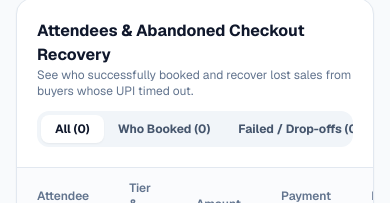
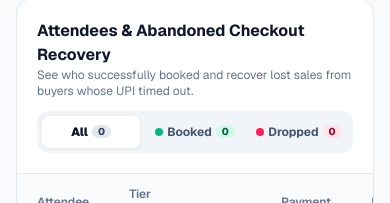
Before and after one commit to sceneoin-ux/sceneo, a Next.js app: page /organizer/1 in a window 390 px wide. Shown: the part 990-1193 px from the top of the page. Built offline with nearby package versions, Linux system fonts and the light colour scheme; no server answers; the database is empty.

Commit message:
Add files via upload

```diff
--- a/app/admin/page.tsx
+++ b/app/admin/page.tsx
@@ -404,23 +404,69 @@ export default function PlatformOwnerDashboard() {
 
         </div>
 
-        {/* ────────────────── NAVIGATION TABS (Mobile Scrollable) ────────────────── */}
-        <div className="flex border-b border-slate-200 text-sm font-semibold text-slate-500 overflow-x-auto no-scrollbar whitespace-nowrap gap-1">
+        {/* ────────────────── NAVIGATION TABS (Zero Horizontal Scroll) ────────────────── */}
+
+        {/* Mobile View: Equal-Width 3-Column Segmented Control */}
+        <div className="sm:hidden mb-4">
+          <div className="grid grid-cols-3 gap-1 rounded-2xl bg-slate-100 p-1.5 text-xs font-bold shadow-inner">
+            <button
+              type="button"
+              onClick={() => setActiveTab("overview")}
+              className={`flex flex-col items-center justify-center py-2 px-1 rounded-xl transition text-center cursor-pointer ${
+                activeTab === "overview"
+                  ? "bg-white text-slate-900 shadow-xs font-black border border-slate-200/60"
+                  : "text-slate-600 hover:text-slate-900"
+              }`}
+            >
+              <span className="text-[11px] font-semibold text-slate-500">🎪 Programs</span>
+              <span className="text-sm font-extrabold text-slate-900">{events.length}</span>
+            </button>
+
+            <button
+              type="button"
+              onClick={() => setActiveTab("organizers")}
+              className={`flex flex-col items-center justify-center py-2 px-1 rounded-xl transition text-center cursor-pointer ${
+                activeTab === "organizers"
+                  ? "bg-white text-slate-900 shadow-xs font-black border border-slate-200/60"
+                  : "text-slate-600 hover:text-slate-900"
+              }`}
+            >
+              <span className="text-[11px] font-semibold text-slate-500">🏢 Hosts</span>
+              <span className="text-sm font-extrabold text-slate-900">{organizers.length}</span>
+            </button>
+
+            <button
+              type="button"
+              onClick={() => setActiveTab("orders")}
+              className={`flex flex-col items-center justify-center py-2 px-1 rounded-xl transition text-center cursor-pointer ${
+                activeTab === "orders"
+                  ? "bg-white text-slate-900 shadow-xs font-black border border-slate-200/60"
+                  : "text-slate-600 hover:text-slate-900"
+              }`}
+            >
+              <span className="text-[11px] font-semibold text-slate-500">💳 Sales</span>
+              <span className="text-sm font-extrabold text-slate-900">{recentOrders.length}</span>
+            </button>
+          </div>
+        </div>
+
+        {/* Desktop View: Classic Detailed Tab Bar */}
+        <div className="hidden sm:flex border-b border-slate-200 text-sm font-semibold text-slate-500 gap-1 pb-1">
           <button
             onClick={() => setActiveTab("overview")}
-            className={`pb-3 px-4 border-b-2 transition shrink-0 ${activeTab === "overview" ? "border-rose-600 text-slate-900 font-bold" : "border-transparent hover:text-slate-900"}`}
+            className={`pb-3 px-4 border-b-2 transition ${activeTab === "overview" ? "border-rose-600 text-slate-900 font-bold" : "border-transparent hover:text-slate-900"}`}
           >
             All Hosted Programs ({events.length})
           </button>
           <button
             onClick={() => setActiveTab("organizers")}
-            className={`pb-3 px-4 border-b-2 transition shrink-0 ${activeTab === "organizers" ? "border-rose-600 text-slate-900 font-bold" : "border-transparent hover:text-slate-900"}`}
+            className={`pb-3 px-4 border-b-2 transition ${activeTab === "organizers" ? "border-rose-600 text-slate-900 font-bold" : "border-transparent hover:text-slate-900"}`}
           >
             Registered Hosts ({organizers.length})
           </button>
           <button
             onClick={() => setActiveTab("orders")}
-            className={`pb-3 px-4 border-b-2 transition shrink-0 ${activeTab === "orders" ? "border-rose-600 text-slate-900 font-bold" : "border-transparent hover:text-slate-900"}`}
+            className={`pb-3 px-4 border-b-2 transition ${activeTab === "orders" ? "border-rose-600 text-slate-900 font-bold" : "border-transparent hover:text-slate-900"}`}
           >
             Live Ticket Transactions ({recentOrders.length})
           </button>
--- a/app/layout.tsx
+++ b/app/layout.tsx
@@ -58,9 +58,9 @@ export default function RootLayout({
   return (
     <html
       lang="en"
-      className={`${geistSans.variable} ${geistMono.variable} h-full antialiased`}
+      className={`${geistSans.variable} ${geistMono.variable} h-full antialiased overflow-x-hidden`}
     >
-      <body className="min-h-full flex flex-col bg-[#F8FAFC] text-slate-900 font-sans selection:bg-rose-500 selection:text-white">
+      <body className="min-h-full flex flex-col bg-[#F8FAFC] text-slate-900 font-sans selection:bg-rose-500 selection:text-white overflow-x-hidden w-full max-w-full">
         {children}
       </body>
     </html>
--- a/app/organizer/[id]/page.tsx
+++ b/app/organizer/[id]/page.tsx
@@ -307,32 +307,82 @@ function DynamicOrganizerDashboard() {
               </p>
             </div>
 
-            {/* TAB SELECTOR (Mobile Scrollable & Touch-Friendly) */}
-            <div className="flex rounded-xl bg-slate-100 p-1 text-xs font-bold overflow-x-auto no-scrollbar whitespace-nowrap max-w-full">
+            {/* TAB SELECTOR: Mobile Equal-Width Segmented Control + Desktop Flex Bar */}
+            <div className="w-full sm:w-auto">
+              {/* Mobile View: 3 Equal Columns with Visual Status Indicators */}
+              <div className="grid grid-cols-3 gap-1 rounded-xl bg-slate-100 p-1 text-xs font-bold text-center sm:hidden">
                 <button
+                  type="button"
                   onClick={() => setActiveTab("all")}
-                className={`rounded-lg px-3.5 py-1.5 transition shrink-0 ${
+                  className={`flex items-center justify-center gap-1 rounded-lg py-2 px-1 transition cursor-pointer ${
+                    activeTab === "all"
+                      ? "bg-white text-slate-900 shadow-xs font-black border border-slate-200/60"
+                      : "text-slate-600 hover:text-slate-900"
+                  }`}
+                >
+                  <span>All</span>
+                  <span className="rounded-full bg-slate-200 px-1.5 py-0.2 text-[10px] text-slate-700 font-extrabold">{orders.length}</span>
+                </button>
+
+                <button
+                  type="button"
+                  onClick={() => setActiveTab("completed")}
+                  className={`flex items-center justify-center gap-1 rounded-lg py-2 px-1 transition cursor-pointer ${
+                    activeTab === "completed"
+                      ? "bg-white text-emerald-800 shadow-xs font-black border border-emerald-200/80"
+                      : "text-slate-600 hover:text-emerald-700"
+                  }`}
+                >
+                  <span className="h-2 w-2 rounded-full bg-emerald-500 shrink-0"></span>
+                  <span>Booked</span>
+                  <span className="rounded-full bg-emerald-100 px-1.5 py-0.2 text-[10px] text-emerald-800 font-extrabold">{orders.filter((o) => o.status === "PAID").length}</span>
+                </button>
+
+                <button
+                  type="button"
+                  onClick={() => setActiveTab("failed")}
+                  className={`flex items-center justify-center gap-1 rounded-lg py-2 px-1 transition cursor-pointer ${
+                    activeTab === "failed"
+                      ? "bg-white text-rose-800 shadow-xs font-black border border-rose-200/80"
+                      : "text-slate-600 hover:text-rose-700"
+                  }`}
+                >
+                  <span className="h-2 w-2 rounded-full bg-rose-500 shrink-0"></span>
+                  <span>Dropped</span>
+                  <span className="rounded-full bg-rose-100 px-1.5 py-0.2 text-[10px] text-rose-800 font-extrabold">{orders.filter((o) => o.status !== "PAID").length}</span>
+                </button>
+              </div>
+
+              {/* Desktop View: Clean Detailed Flex Bar */}
+              <div className="hidden sm:flex rounded-xl bg-slate-100 p-1 text-xs font-bold gap-1">
+                <button
+                  type="button"
+                  onClick={() => setActiveTab("all")}
+                  className={`rounded-lg px-3.5 py-1.5 transition ${
                     activeTab === "all" ? "bg-white text-slate-900 shadow-xs" : "text-slate-600 hover:text-slate-900"
                   }`}
                 >
                   All ({orders.length})
                 </button>
                 <button
+                  type="button"
                   onClick={() => setActiveTab("completed")}
-                className={`rounded-lg px-3.5 py-1.5 transition shrink-0 ${
+                  className={`rounded-lg px-3.5 py-1.5 transition ${
                     activeTab === "completed" ? "bg-white text-emerald-700 shadow-xs" : "text-slate-600 hover:text-slate-900"
                   }`}
                 >
                   Who Booked ({orders.filter((o) => o.status === "PAID").length})
                 </button>
                 <button
+                  type="button"
                   onClick={() => setActiveTab("failed")}
-                className={`rounded-lg px-3.5 py-1.5 transition shrink-0 ${
+                  className={`rounded-lg px-3.5 py-1.5 transition ${
                     activeTab === "failed" ? "bg-white text-rose-700 shadow-xs" : "text-slate-600 hover:text-slate-900"
                   }`}
                 >
                   Failed / Drop-offs ({orders.filter((o) => o.status !== "PAID").length})
                 </button>
+              </div>
             </div>
           </div>
 
```
Lines whose indentation alone changed are shown as unchanged.
